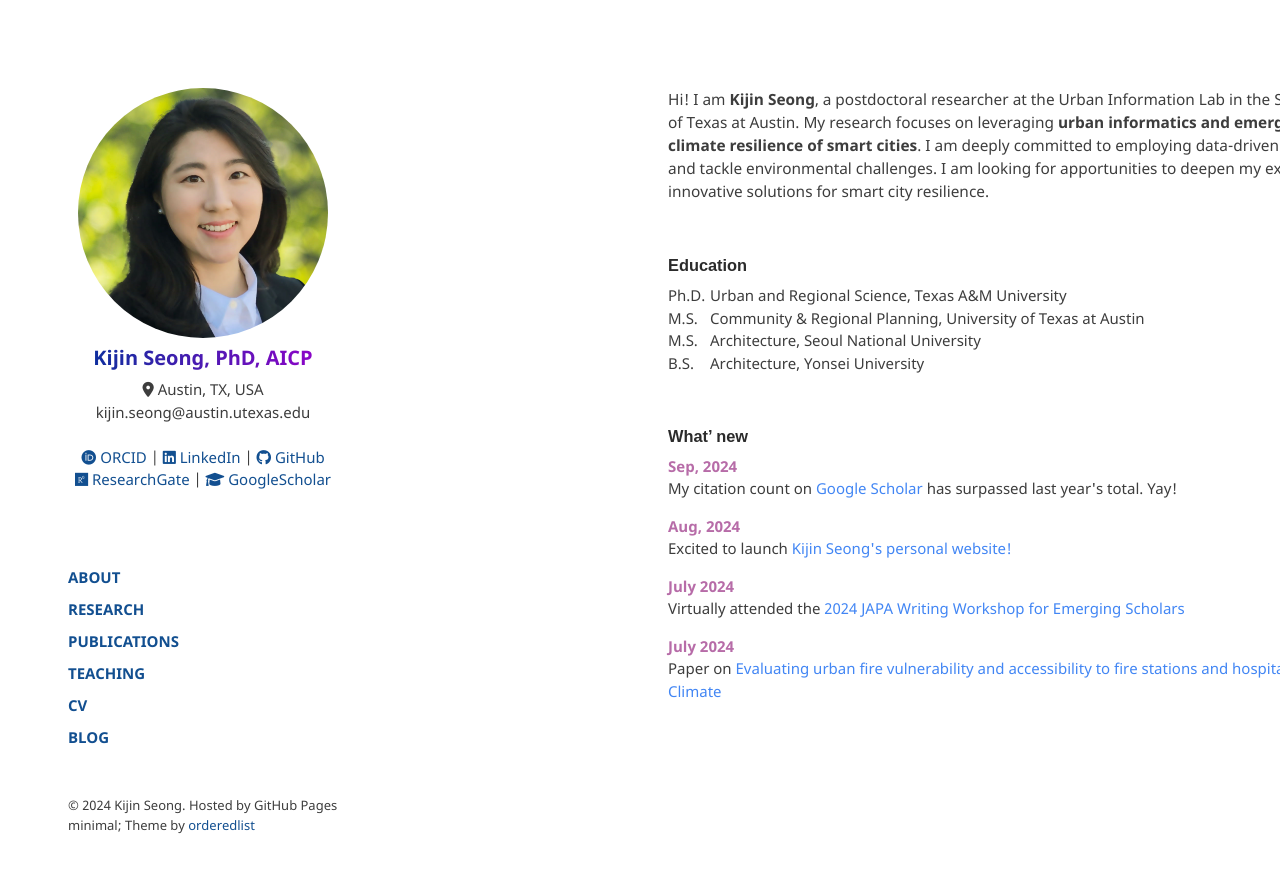
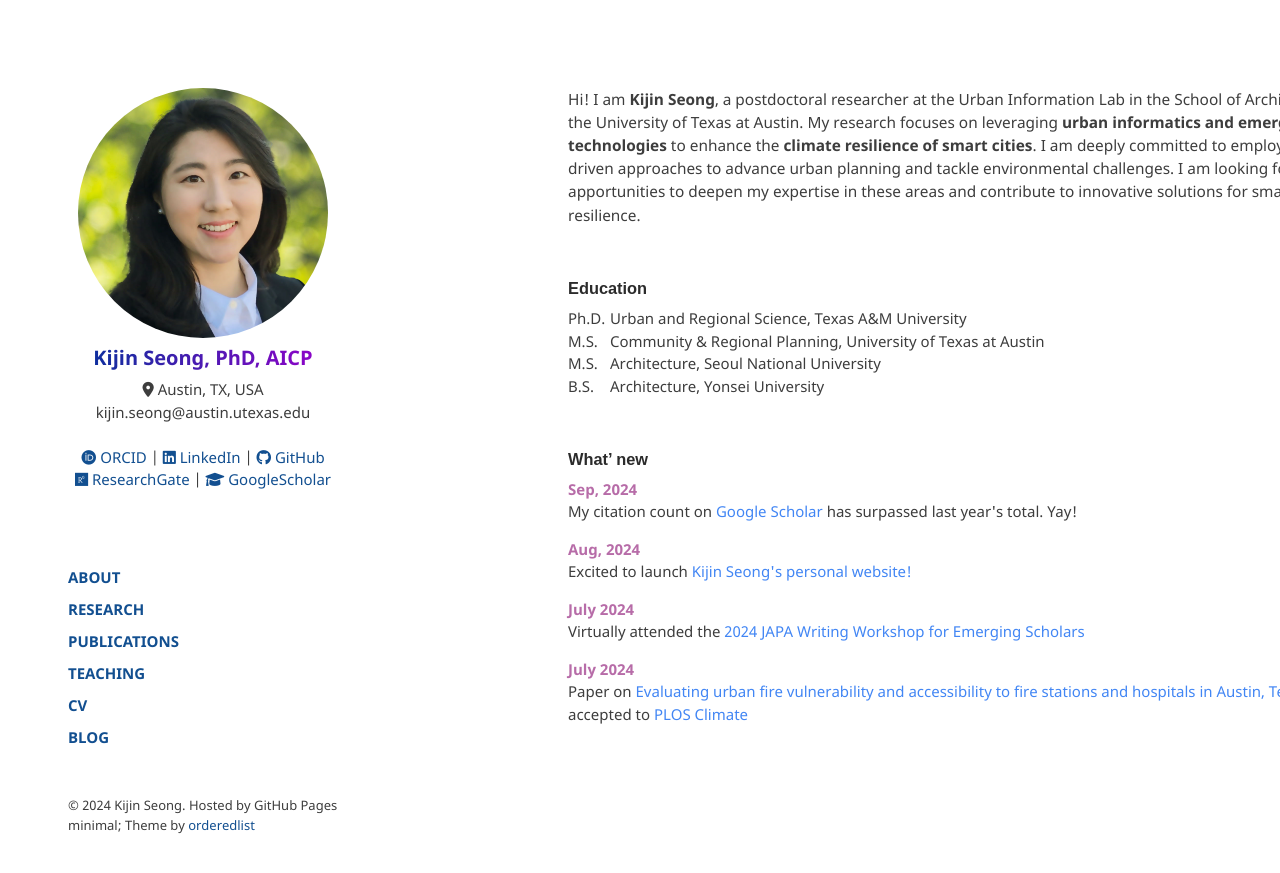
Before and after one commit to kijinseong/kijinseong.github.io, a Jekyll site: the page built from index.md, in a window 1280 px wide. Shown: the top 873 px of the page. Built offline with Jekyll 4.4.1, drawn with Linux system fonts in a browser that asks for light colours.

Commit message:
width adjustment

```diff
--- a/assets/css/style.scss
+++ b/assets/css/style.scss
@@ -39,7 +39,7 @@
 // Newly added section widths.
 
 .wrapper {
-  width:1500px;
+  width:1300px;
   // left side is 270
   // 1200-270 = 930
   // 30px free room
@@ -48,7 +48,7 @@
 }
 
 section {
-  width: 900px;
+  width: 800px;
   float:right;
   padding-bottom:50px;
   padding-left:20px;
```
